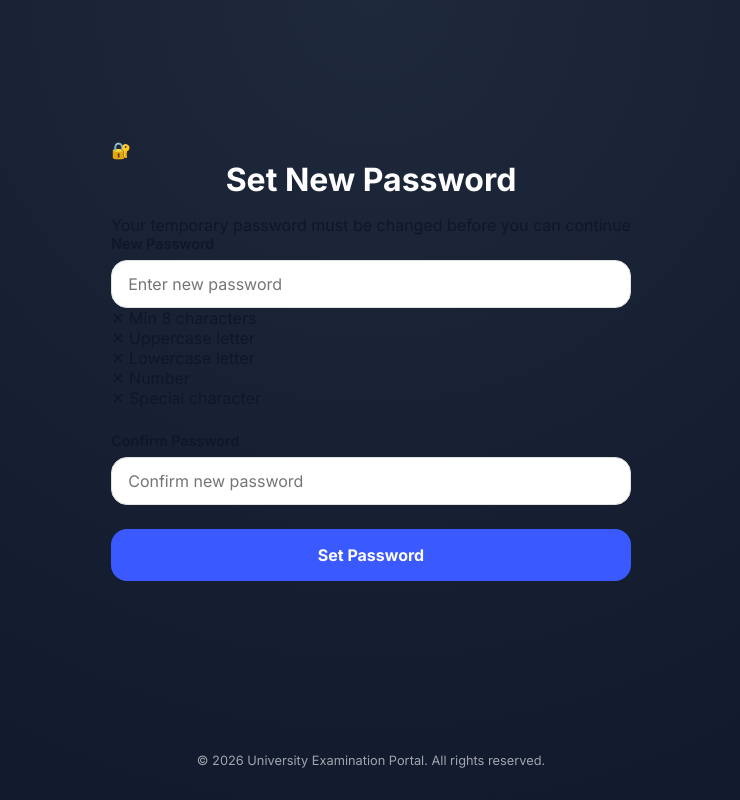
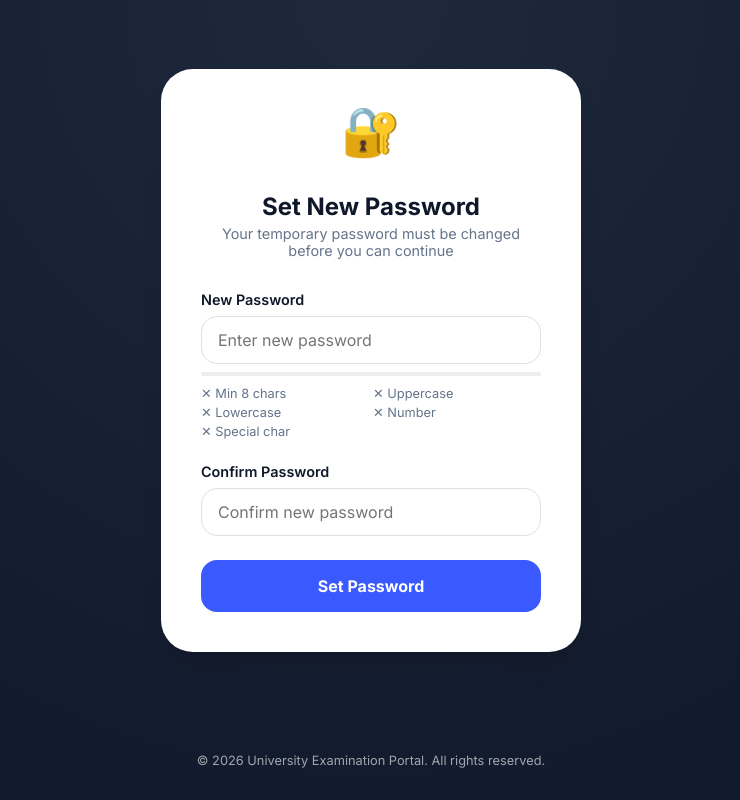
Before and after one commit to Jagadesh131/SecureExam, a Flask app: page /faculty/force-change-password in a window 1280 px wide. Shown: the whole page, without its empty margins (269-1009 px from the left). Run offline with Flask 3, Linux system fonts and the light colour scheme; a user stored in the database is signed in.

Commit message:
Fix invisible text on force password change page by using modern.css card structure

```diff
--- a/backend/templates/faculty/force_change_password.html
+++ b/backend/templates/faculty/force_change_password.html
@@ -2,31 +2,33 @@
 {% block title %}Change Password — Faculty{% endblock %}
 
 {% block content %}
-<div class="auth-wrapper">
-    <div class="auth-card">
-        <div class="auth-logo">🔐</div>
-        <h1 class="auth-title">Set New Password</h1>
-        <p class="auth-subtitle">Your temporary password must be changed before you can continue</p>
+<div class="animate" style="width: 100%; max-width: 420px;">
+    <div class="card" style="position: relative; padding-top: 2rem;">
+        <div style="text-align: center; margin-bottom: 2rem; font-size: 3rem;">🔐</div>
+        <div style="text-align: center; margin-bottom: 2rem;">
+            <h2 style="margin-bottom: 0.25rem; font-weight: 800;">Set New Password</h2>
+            <p style="color: var(--text-muted); font-size: 0.9rem;">Your temporary password must be changed before you can continue</p>
+        </div>
 
         <form method="POST" id="pwForm">
             <div class="form-group">
-                <label class="form-label">New Password</label>
-                <input type="password" name="new_password" id="newPw" class="form-input" placeholder="Enter new password" required>
-                <div class="pw-strength-bar"><div class="pw-strength-fill" id="strengthFill"></div></div>
-                <div class="pw-checklist" id="pwChecklist">
-                    <div class="pw-check-item" id="chkLen">✕ Min 8 characters</div>
-                    <div class="pw-check-item" id="chkUpper">✕ Uppercase letter</div>
-                    <div class="pw-check-item" id="chkLower">✕ Lowercase letter</div>
-                    <div class="pw-check-item" id="chkNum">✕ Number</div>
-                    <div class="pw-check-item" id="chkSpec">✕ Special character</div>
+                <label for="newPw">New Password</label>
+                <input type="password" name="new_password" id="newPw" placeholder="Enter new password" required>
+                <div style="height: 4px; background: #eee; border-radius: 2px; margin-top: 8px; overflow: hidden;"><div id="strengthFill" style="height: 100%; width: 0%; transition: all 0.3s; background: #ef4444;"></div></div>
+                <div id="pwChecklist" style="margin-top: 10px; font-size: 0.8rem; color: var(--text-muted); display: grid; grid-template-columns: 1fr 1fr; gap: 4px;">
+                    <div id="chkLen">✕ Min 8 chars</div>
+                    <div id="chkUpper">✕ Uppercase</div>
+                    <div id="chkLower">✕ Lowercase</div>
+                    <div id="chkNum">✕ Number</div>
+                    <div id="chkSpec">✕ Special char</div>
                 </div>
             </div>
             <div class="form-group">
-                <label class="form-label">Confirm Password</label>
-                <input type="password" name="confirm_password" id="confirmPw" class="form-input" placeholder="Confirm new password" required>
-                <div id="matchMsg" class="text-sm mt-1" style="color: var(--danger-500); display:none;">Passwords do not match</div>
+                <label for="confirmPw">Confirm Password</label>
+                <input type="password" name="confirm_password" id="confirmPw" placeholder="Confirm new password" required>
+                <div id="matchMsg" class="text-sm mt-1" style="color: #ef4444; display:none; font-size: 0.8rem; margin-top: 4px;">Passwords do not match</div>
             </div>
-            <button type="submit" id="submitBtn" class="btn btn-primary btn-block btn-lg" disabled>Set Password</button>
+            <button type="submit" id="submitBtn" class="btn btn-primary" style="margin-top: 1rem;" disabled>Set Password</button>
         </form>
     </div>
 </div>
```
